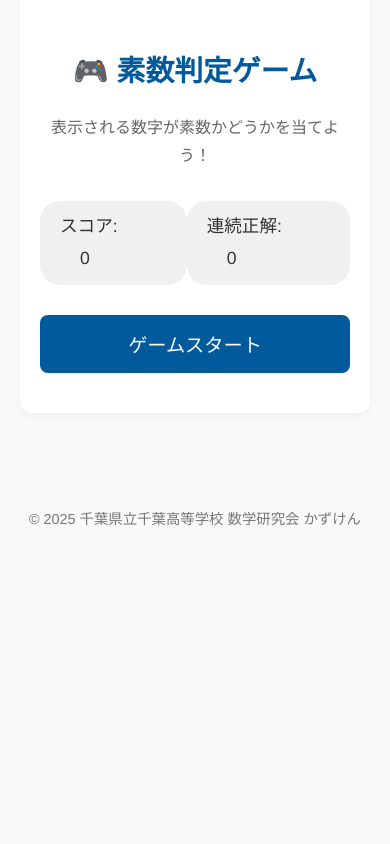
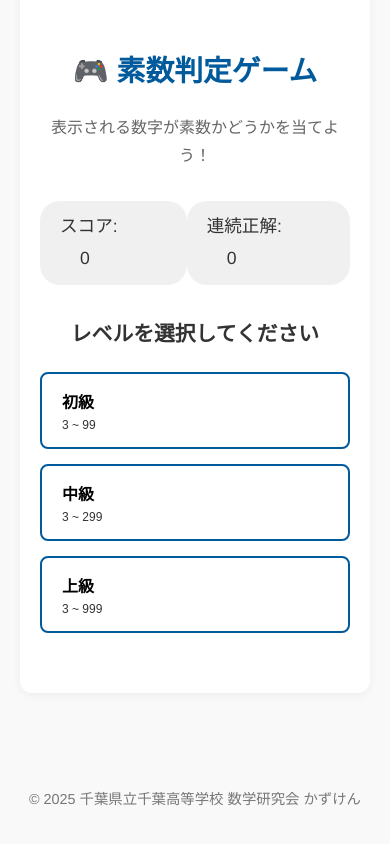
Before and after one commit to yuseifujii/kazuken, a plain HTML site: page index.html in a window 390 px wide. Shown: the part 825-1669 px from the top of the page. Before the commit the page ends 1392 px from the top, so only its background shows below. Drawn offline with Linux system fonts and the light colour scheme.

Commit message:
0719debug

```diff
--- a/game.js
+++ b/game.js
@@ -4,6 +4,8 @@ let score = 0;
 let streak = 0;
 let currentNumber = 0;
 let isGameActive = false;
+let selectedLevel = null;
+let maxNumber = 299; // デフォルトは中級
 
 // DOM要素の取得
 const scoreElement = document.getElementById('score');
@@ -14,6 +16,8 @@ const startBtn = document.getElementById('start-btn');
 const primeBtn = document.getElementById('prime-btn');
 const notPrimeBtn = document.getElementById('not-prime-btn');
 const gameContent = document.querySelector('.game-content');
+const levelSelection = document.getElementById('level-selection');
+const levelButtons = document.querySelectorAll('.level-btn');
 
 // 素数判定関数
 function isPrime(n) {
@@ -56,10 +60,11 @@ function primeFactorization(n) {
     return factors;
 }
 
-// ランダムな奇数を生成（3から299まで）
+// ランダムな奇数を生成
 function generateRandomNumber() {
-    // 1から149までの数を生成し、2倍して1を足すことで3から299の奇数を得る
-    const oddIndex = Math.floor(Math.random() * 149) + 1;
+    // maxNumberに基づいて奇数を生成
+    const maxOddIndex = Math.floor((maxNumber - 1) / 2);
+    const oddIndex = Math.floor(Math.random() * maxOddIndex) + 1;
     return oddIndex * 2 + 1;
 }
 
@@ -120,10 +125,36 @@ function startGame() {
     streakElement.textContent = streak;
 
     startBtn.style.display = 'none';
+    levelSelection.style.display = 'none';
     gameContent.classList.add('active');
 
     showNewNumber();
 }
+
+// レベル選択の処理
+levelButtons.forEach(button => {
+    button.addEventListener('click', () => {
+        selectedLevel = button.dataset.level;
+
+        // レベルに応じて最大数を設定
+        switch(selectedLevel) {
+            case 'easy':
+                maxNumber = 99;
+                break;
+            case 'medium':
+                maxNumber = 299;
+                break;
+            case 'hard':
+                maxNumber = 999;
+                break;
+        }
+
+        // レベル選択を非表示にしてスタートボタンを表示
+        levelSelection.style.display = 'none';
+        startBtn.style.display = 'block';
+        startBtn.textContent = `${button.querySelector('.level-name').textContent}でスタート！`;
+    });
+});
 
 // イベントリスナーの設定
 startBtn.addEventListener('click', startGame);
--- a/index.html
+++ b/index.html
@@ -52,7 +52,25 @@
                     </div>
                 </div>
 
-                <button id="start-btn" class="start-btn">ゲームスタート</button>
+                <div id="level-selection" class="level-selection">
+                    <h4>レベルを選択してください</h4>
+                    <div class="level-buttons">
+                        <button class="level-btn" data-level="easy">
+                            <span class="level-name">初級</span>
+                            <span class="level-range">3 ~ 99</span>
+                        </button>
+                        <button class="level-btn" data-level="medium">
+                            <span class="level-name">中級</span>
+                            <span class="level-range">3 ~ 299</span>
+                        </button>
+                        <button class="level-btn" data-level="hard">
+                            <span class="level-name">上級</span>
+                            <span class="level-range">3 ~ 999</span>
+                        </button>
+                    </div>
+                </div>
+
+                <button id="start-btn" class="start-btn" style="display: none;">ゲームスタート</button>
             </div>
         </section>
     </main>
--- a/style.css
+++ b/style.css
@@ -234,6 +234,55 @@ footer {
     display: block;
 }
 
+/* Level Selection Styles */
+.level-selection {
+    text-align: center;
+    margin: 20px 0;
+}
+
+.level-selection h4 {
+    font-size: 1.3em;
+    margin-bottom: 20px;
+    color: #333;
+}
+
+.level-buttons {
+    display: flex;
+    gap: 15px;
+    justify-content: center;
+    flex-wrap: wrap;
+}
+
+.level-btn {
+    display: flex;
+    flex-direction: column;
+    padding: 20px 30px;
+    background-color: #fff;
+    border: 2px solid #005a9c;
+    border-radius: 8px;
+    cursor: pointer;
+    transition: all 0.3s ease;
+    min-width: 120px;
+}
+
+.level-btn:hover {
+    background-color: #005a9c;
+    color: white;
+    transform: translateY(-3px);
+    box-shadow: 0 4px 15px rgba(0,0,0,0.2);
+}
+
+.level-name {
+    font-size: 1.2em;
+    font-weight: bold;
+    margin-bottom: 5px;
+}
+
+.level-range {
+    font-size: 0.9em;
+    opacity: 0.8;
+}
+
 /* Responsive adjustments for game */
 @media (max-width: 600px) {
     .number-display {
@@ -244,4 +293,13 @@ footer {
         font-size: 1em;
         padding: 12px 15px;
     }
+
+    .level-btn {
+        min-width: 100px;
+        padding: 15px 20px;
+    }
+
+    .level-buttons {
+        flex-direction: column;
+    }
 }
```
